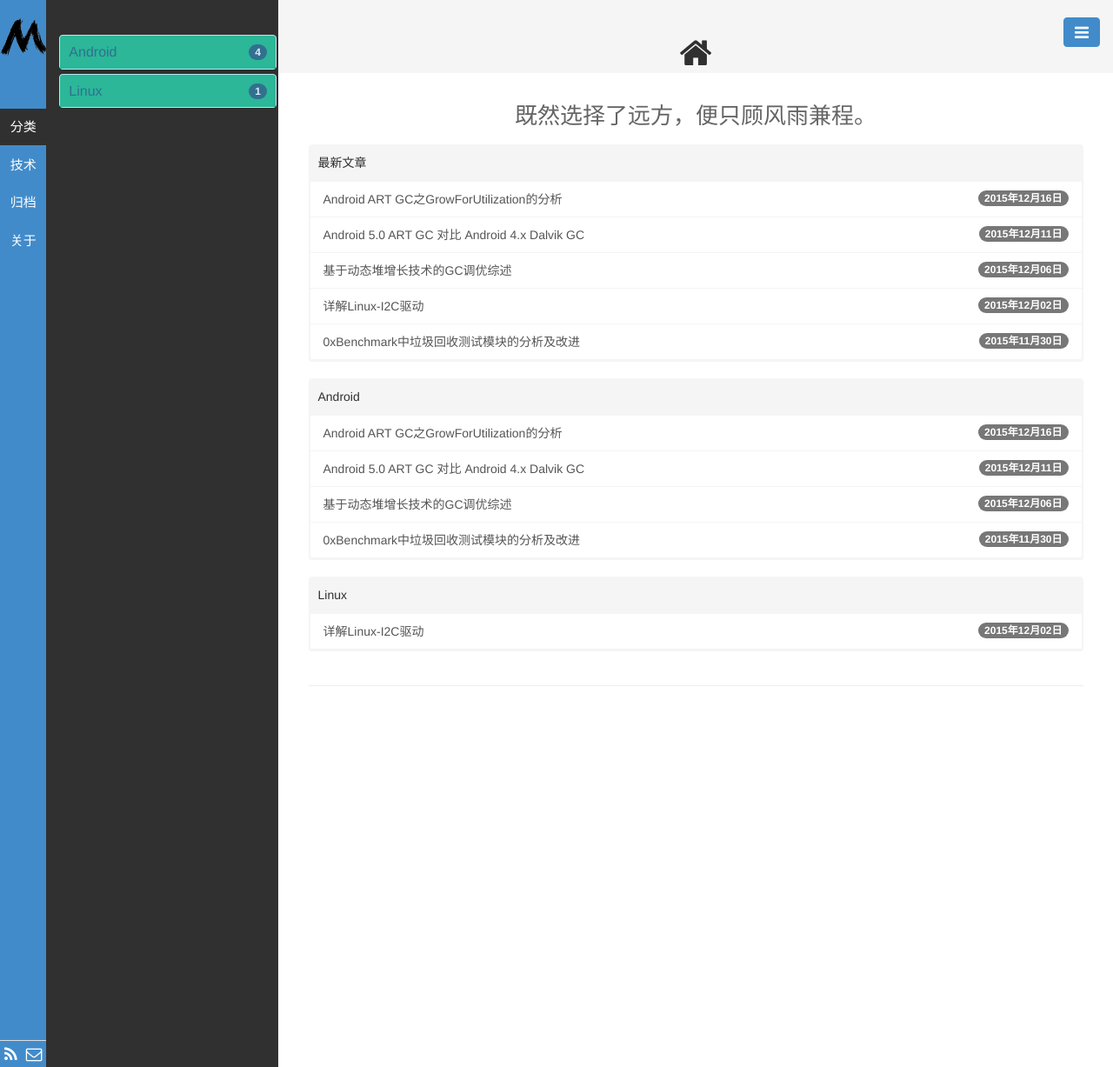
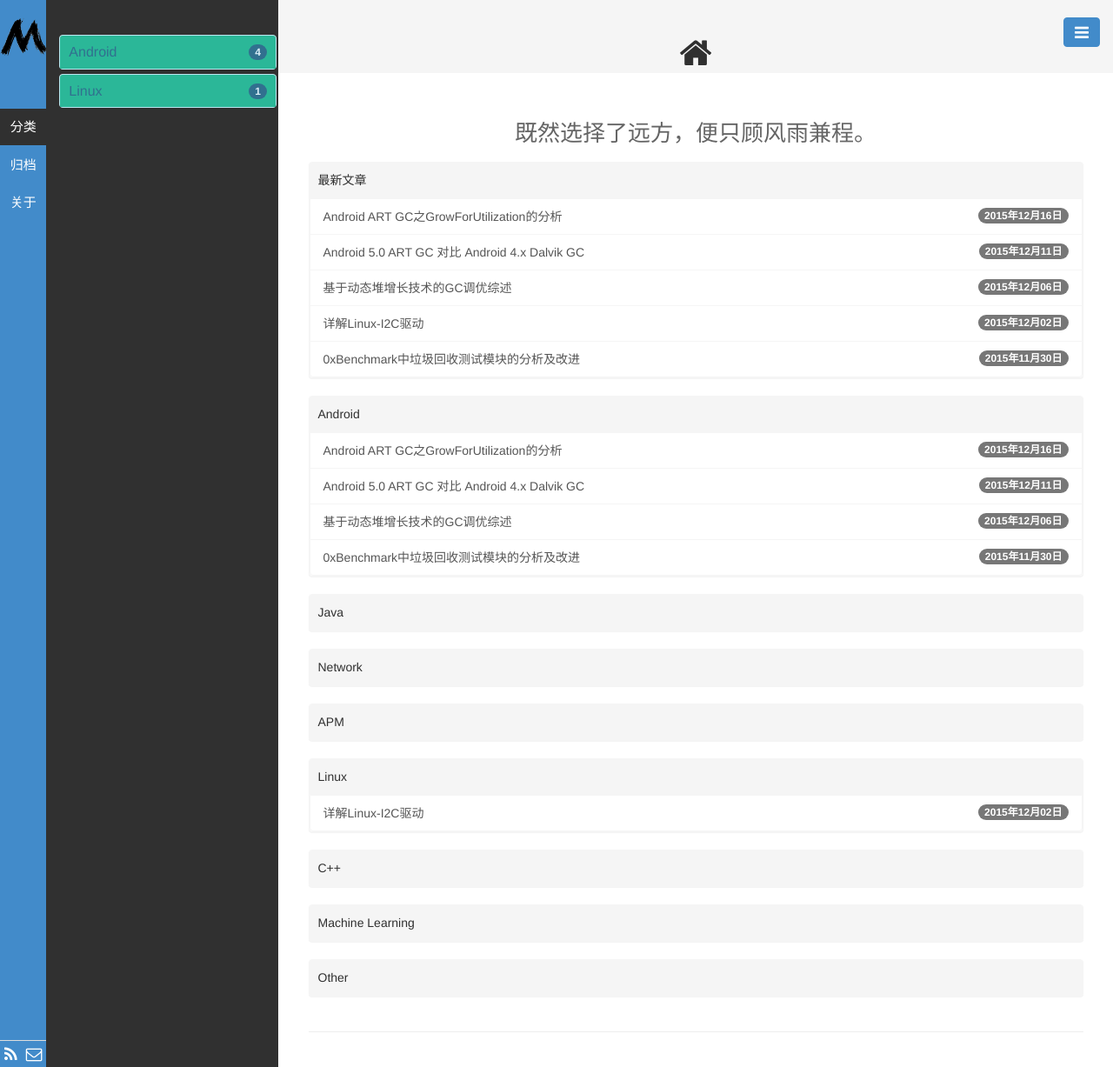
Before and after one commit to hello2mao/hello2mao.github.io, a Jekyll site: the page built from index.html, in a window 1280 px wide. Shown: the whole page at 87% size. Built offline with Jekyll 4.4.1, drawn with Linux system fonts in a browser that asks for light colours; the list of posts is cut into pages by our own code.

Commit message:
Daily push: 2018年 2月 8日 星期四 00时34分11秒 CST

```diff
--- a/_config.yml
+++ b/_config.yml
@@ -39,7 +39,13 @@ active: tags
 # 首页除了最新文章外显示分类
 cates:
   - Android
+  - Java
+  - Network
+  - APM
   - Linux
+  - C++
+  - Machine Learning
+  - Other
 
 # 中文本地化
 locals:
--- a/_includes/navside.html
+++ b/_includes/navside.html
@@ -6,9 +6,9 @@
       <br><br><br><br>
       <ul class="nav nav-pills nav-stacked">
         <li><a href="#tags" data-toggle="tab">{{ site.locals.tags }}</a></li>
-        {% for category in site.categories %}     <!-- 这里是aside1的技术、生活、工作、转载、链接-->
-         <li><a href="#{{ category | first }}" data-toggle="tab">{{ category[0] }}</a></li>
-        {% endfor %}
+        <!--{% for category in site.categories %}     &lt;!&ndash; 这里是aside1的技术、生活、工作、转载、链接&ndash;&gt;-->
+         <!--<li><a href="#{{ category | first }}" data-toggle="tab">{{ category[0] }}</a></li>-->
+        <!--{% endfor %}-->
         <li><a class="pjaxlink" href="/pages/archive.html">{{ site.locals.archive }}</a></li>
         <li><a class="pjaxlink" href="/pages/about.html">{{ site.locals.about }}</a></li>
         <!-- <li><a href="#tags" data-toggle="tab"><i class="fa fa-tags fa-lg"></i></a></li>
--- a/index.html
+++ b/index.html
@@ -3,7 +3,7 @@ layout: page_title
 title: <i class="fa fa-home fa-lg"></i>
 titlename: 首页
 ---
-<!--<br>-->
+<br>
 <center><h3>既然选择了远方，便只顾风雨兼程。 </h3></center>
 <div class="row">
   <div class="col-md-12">
```
Also changed, not shown: 1 other file.
